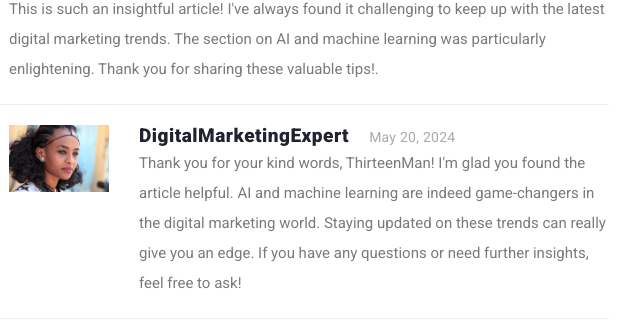
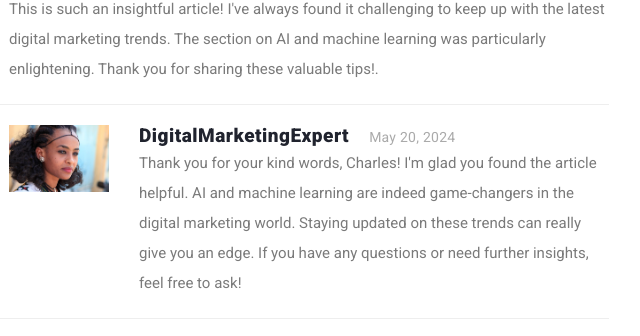
Before and after one commit to DNXEMPIRE-1/gopro4, a website: page blog/post-details5.html in a window 1280 px wide. Shown: the part 4730-5066 px from the top of the page, 206-846 px from the left. Drawn offline with Linux system fonts and the light colour scheme.

Commit message:
Update post-details5.html

```diff
--- a/blog/post-details5.html
+++ b/blog/post-details5.html
@@ -243,7 +243,7 @@
                           </div>
                           <div class="right-content">
                             <h4>DigitalMarketingExpert<span>May 20, 2024</span></h4>
-                            <p>Thank you for your kind words, ThirteenMan! I'm glad you found the article helpful. AI and machine learning are indeed game-changers in the digital marketing world. Staying updated on these trends can really give you an edge. If you have any questions or need further insights, feel free to ask!</p>
+                            <p>Thank you for your kind words, Charles! I'm glad you found the article helpful. AI and machine learning are indeed game-changers in the digital marketing world. Staying updated on these trends can really give you an edge. If you have any questions or need further insights, feel free to ask!</p>
                           </div>
                         </li>
                         <li>
```
